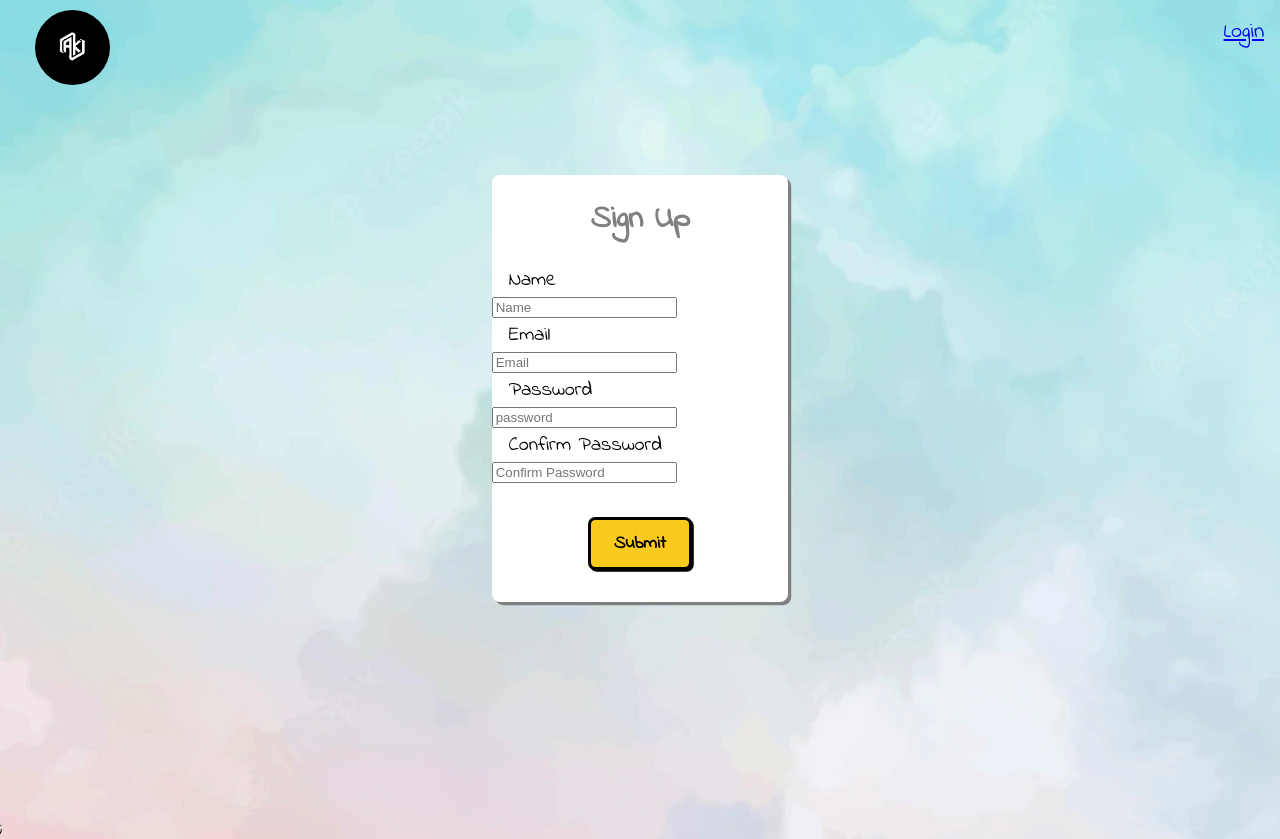
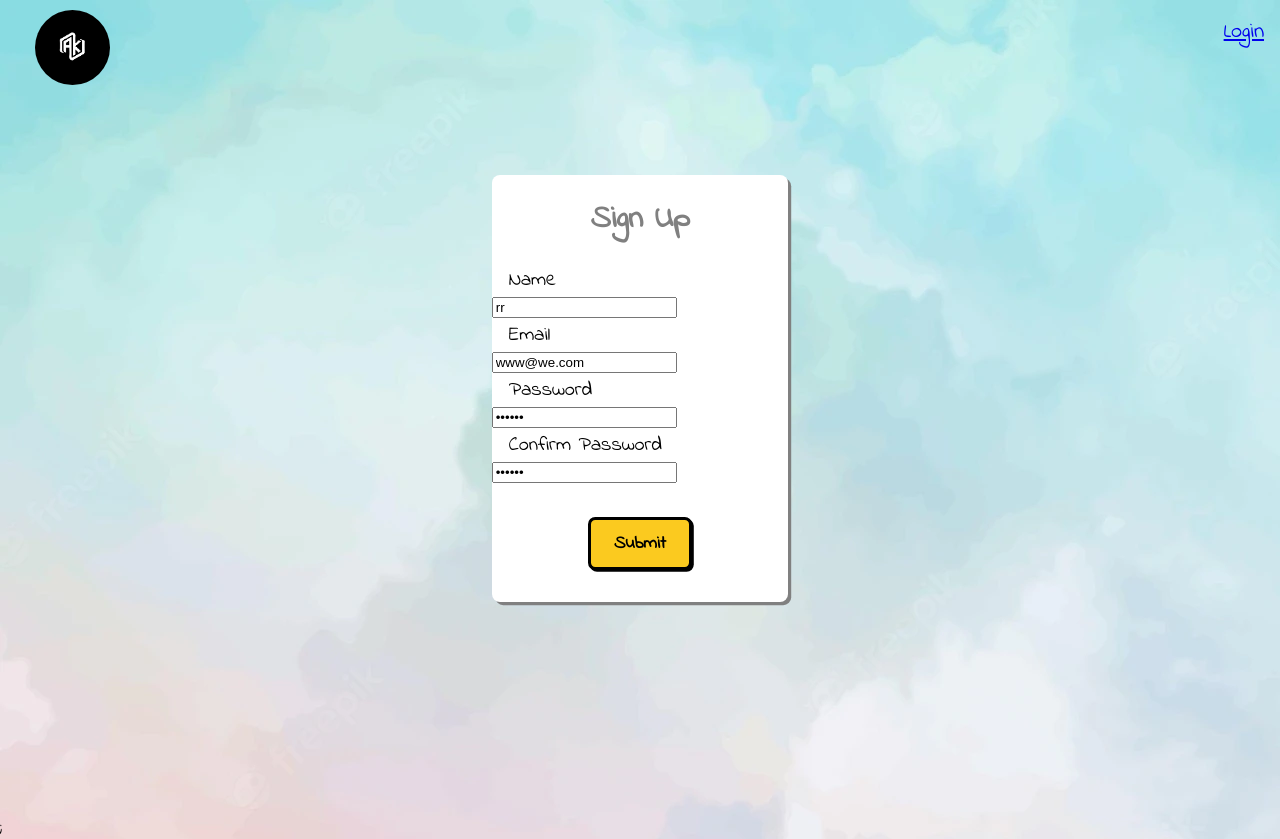
Before and after one commit to Kulikov1988/Task_manager, a React (Create React App) app: page /sign_in in a window 1280 px wide. Built offline with nearby package versions, Linux system fonts and the light colour scheme; a web font is replaced by a local one.

Commit message:
add a formik to signUp

```diff
--- a/src/components/SignUp/SignUp.tsx
+++ b/src/components/SignUp/SignUp.tsx
@@ -14,13 +14,9 @@ import { Formik, Form, Field } from 'formik';
 export const SignUpSchema = Yup.lazy((values) =>
   Yup.object().shape({
     name: Yup.string().max(25, 'Too Long').required('required'),
-    email: Yup.string().when('name', {
-      is: (input) => {
-        // console.log({ values });
-        return input.lenght > 2;
-      },
-      then: Yup.string().email('Valid email required').required('reqiured'),
-    }),
+    email: Yup.string()
+      .required('Valid email required')
+      .email('Valid email required'),
     password: Yup.string()
       .min(3, 'minimum 3 symbols reqiured')
       .required('required'),
@@ -31,11 +27,6 @@ export const SignUpSchema = Yup.lazy((values) =>
 );
 
 const SignUp: React.FC = () => {
-  // const [email, setEmail] = useState<string>('');
-  // const [password1, setPassword1] = useState<string>('');
-  // const [password2, setPassword2] = useState<string>('');
-  // const [name, setName] = useState<string>('');
-
   const navigate = useNavigate();
   const dispatch = useDispatch<ThunkDispatch<{}, void, AnyAction>>();
 
@@ -51,8 +42,8 @@ const SignUp: React.FC = () => {
   }, [status]);
 
   const handleClick = (values) => {
-    dispatch(
-      registerUser({
+      dispatch(
+        registerUser({
         email: values.email,
         name: values.name,
         password: values.password,
@@ -63,19 +54,16 @@ const SignUp: React.FC = () => {
     <div>
       <Formik
         initialValues={{
-          email: '',
-          name: '',
-          password: '',
-          confirmPassword: '',
+          email: 'www@we.com',
+          name: 'rr',
+          password: '123456',
+          confirmPassword: '123456',
         }}
         validationSchema={SignUpSchema}
-        onSubmit={(values) => {
-          handleClick({ values });
-          console.log(values.name);
-        }}
+        onSubmit={handleClick}
       >
-        {({ errors, touched }) => {
-          console.log(errors);
+        {({ errors, touched, submitForm }) => {
+          // console.log(errors);
 
           return (
             <Form>
@@ -84,6 +72,17 @@ const SignUp: React.FC = () => {
                   <S.MainDiv>
                     <h1>Sign Up</h1>
                   </S.MainDiv>
+                  <div>
+                    {' '}
+                    {error &&
+                      error.map((err) => {
+                        return (
+                          <div>
+                            {err.field} field : {err.message}
+                          </div>
+                        );
+                      })}
+                  </div>
                   <S.Div>Name</S.Div>
                   <Field name='name' placeholder='Name' />
                   {errors.name && touched.name ? (
@@ -112,7 +111,7 @@ const SignUp: React.FC = () => {
                   {errors.confirmPassword && touched.confirmPassword ? (
                     <div>{errors.confirmPassword}</div>
                   ) : null}
-                  <Button type='button'> Submit </Button>
+                  <Button type='button' onClick={() => submitForm()} > Submit </Button>
                 </S.SignInDiv>
               </S.SignIn>
             </Form>
```
